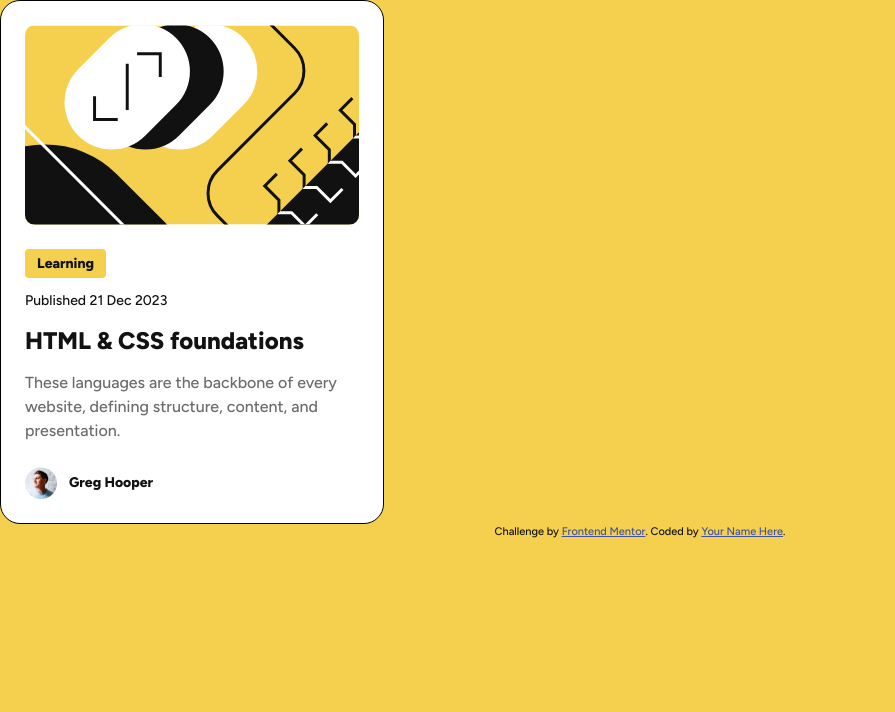
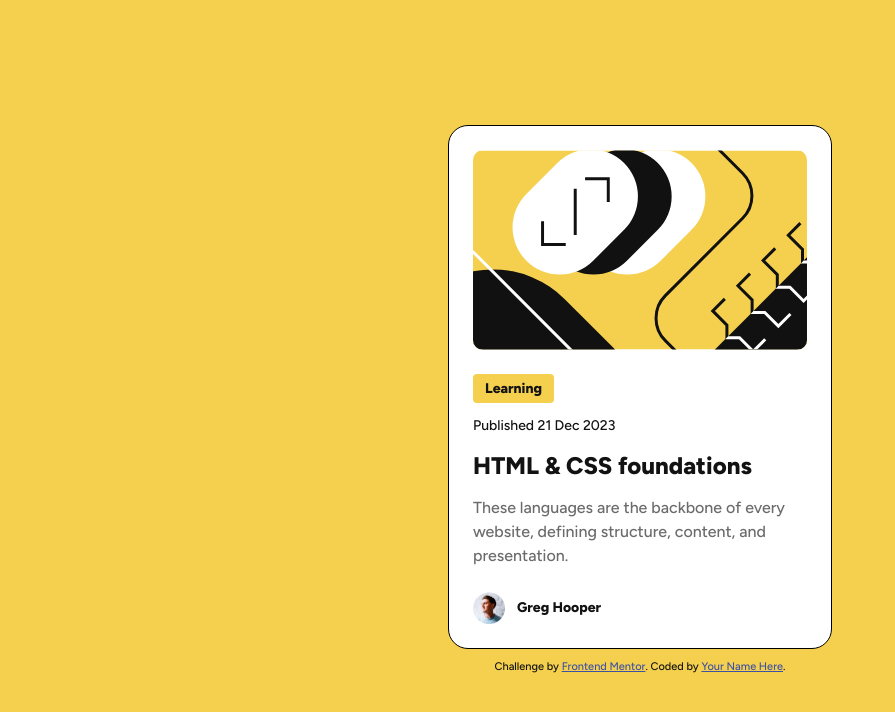
Before and after one commit to i-am-Shekinah/blog-preview-card, a plain HTML site: page index.html in a window 1280 px wide. Shown: the whole page, without its empty margins (0-895 px from the left). Drawn offline with Linux system fonts and the light colour scheme.

Commit message:
Center the card vertically and horizontally

```diff
--- a/style.css
+++ b/style.css
@@ -18,8 +18,11 @@
 
 
 body {
-  /* display: grid; */
-  /* place-items: center; */
+  display: flex;
+  flex-direction: column;
+  justify-content: center;
+  align-items: center;
+  gap: 10px;
   font: var(--text-preset-2);
   letter-spacing: 0rem;
   font-family: "Figtree", sans-serif;
```
